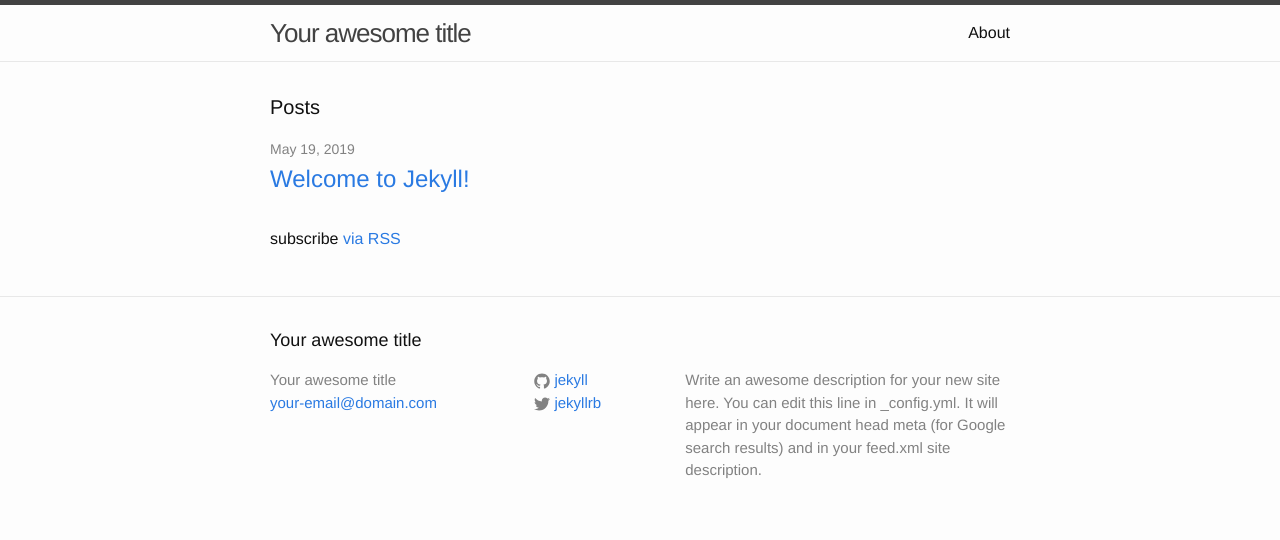
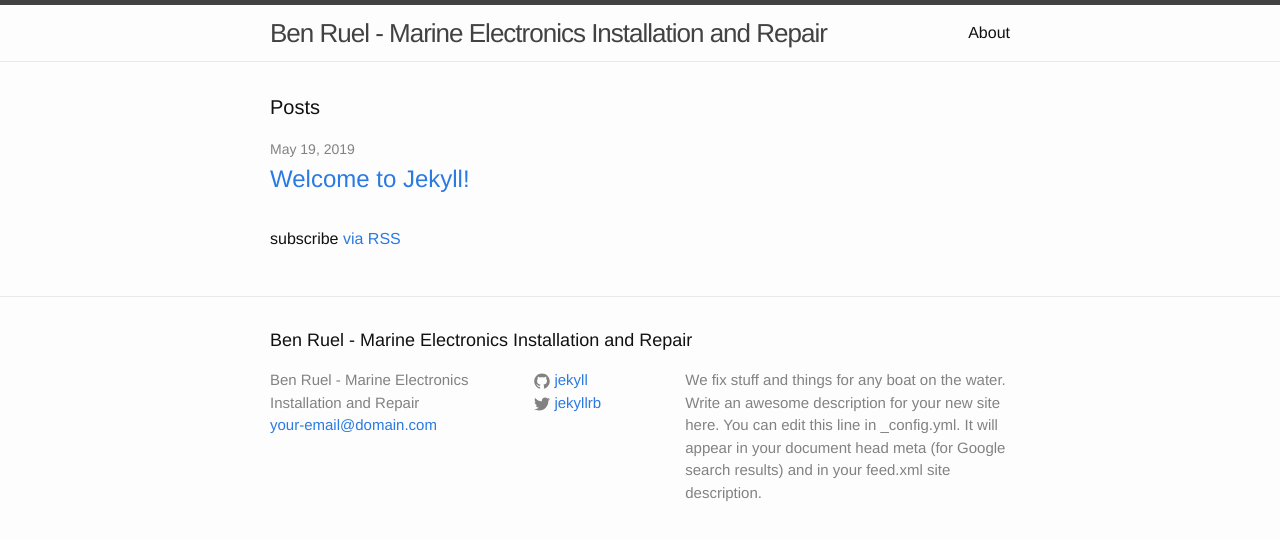
Before and after one commit to benruel/benruel.github.io, a Jekyll site: the page built from index.html, in a window 1280 px wide. Shown: the top 540 px of the page. Built offline with Jekyll 4.4.1, drawn with Linux system fonts in a browser that asks for light colours.

Commit message:
Update _config.yml
First Blush

```diff
--- a/_config.yml
+++ b/_config.yml
@@ -6,14 +6,15 @@
 # 'jekyll serve'. If you change this file, please restart the server process.
 
 # Site settings
-title: Your awesome title
+title: Ben Ruel - Marine Electronics Installation and Repair
 email: your-email@domain.com
 description: > # this means to ignore newlines until "baseurl:"
+  We fix stuff and things for any boat on the water.
   Write an awesome description for your new site here. You can edit this
   line in _config.yml. It will appear in your document head meta (for
   Google search results) and in your feed.xml site description.
 baseurl: "" # the subpath of your site, e.g. /blog
-url: "http://yourdomain.com" # the base hostname & protocol for your site
+url: "Bilgepump Industries LLC" # the base hostname & protocol for your site
 twitter_username: jekyllrb
 github_username:  jekyll
 
```
